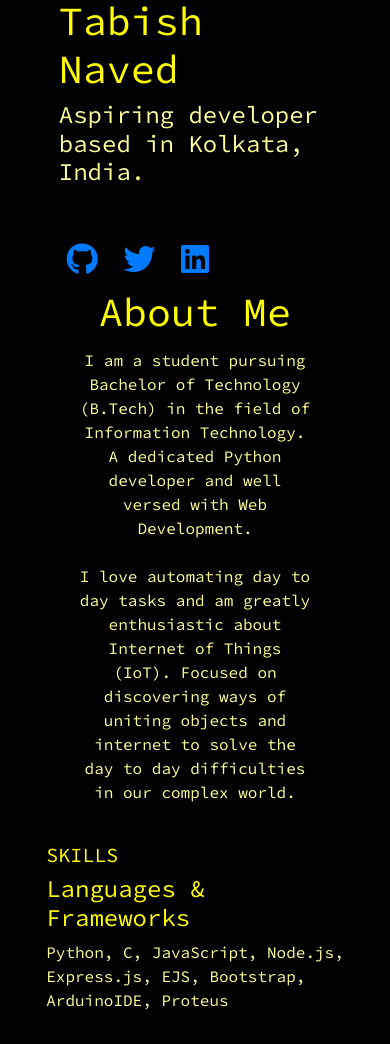
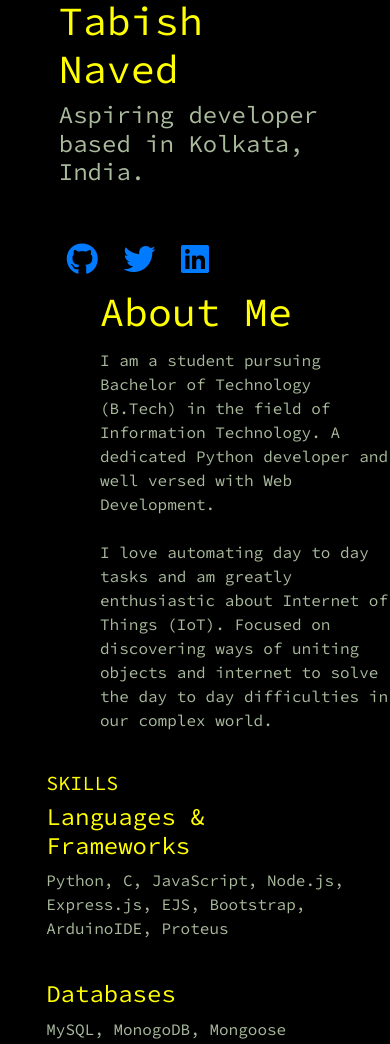
Before and after one commit to captainsparrow02/captainsparrow02.github.io, a plain HTML site: page index.html in a window 390 px wide. Shown: the part 232-1276 px from the top of the page. Drawn offline with nearby package versions, Linux system fonts and the light colour scheme.

Commit message:
Made changes to make it mobile optimized

```diff
--- a/css/styles.css
+++ b/css/styles.css
@@ -9,7 +9,7 @@ body{
 /* Padding is given for a more cleaner view in mobile. */
 
 p {
-  color: 	#FFFF99;
+  color: 	#A9BA9D;
 }
 
 a.project-links {
@@ -32,7 +32,7 @@ a.project-links {
 }
 
 .top-portion-description {
-  color: 	#FFFF99;
+  color: 	#A9BA9D;
 }
 
 .social-links {
@@ -55,3 +55,16 @@ a.project-links {
   text-align: center;
   margin-bottom: 2%;
 }
+
+/* Media Query */
+@media (max-width: 1000px) {
+  .about-me-heading {
+    margin-left: 100px;
+    text-align: left;
+  }
+  .about-me-description {
+    margin-left: 100px;
+    padding: 1% 0 2%;
+    text-align: left;
+  }
+}
--- a/index.html
+++ b/index.html
@@ -75,11 +75,11 @@
       <div class="col-sm-9">
         <h4><a class="project-links" href="https://www.facebook.com/reminiscence47">Reminiscence</a></h4>
         <p>Marketing Head & Social Media Manager at Reminiscence</p><br>
-        <h4><a class="project-links" href="https://gdgkolkata.org/">Google Developers Group, Kolkata.</a></h4>
+        <h4><a class="project-links" href="https://gdgkolkata.org/">Google Developers Group, Kolkata</a></h4>
         <p>Member</p><br>
-        <h4><a class="project-links" href="https://www.facebook.com/acmhitchapter">Association for Computing Machinery, HIT.</a></h4>
+        <h4><a class="project-links" href="https://www.facebook.com/acmhitchapter">Association for Computing Machinery, HIT</a></h4>
         <p>Vice Chair</p><br>
-        <h4><a class="project-links" href="https://www.facebook.com/csi.hit">Computer Society of India, HIT.</a></h4>
+        <h4><a class="project-links" href="https://www.facebook.com/csi.hit">Computer Society of India, HIT</a></h4>
         <p>Volunteer</p>
       </div>
     </div>
```
